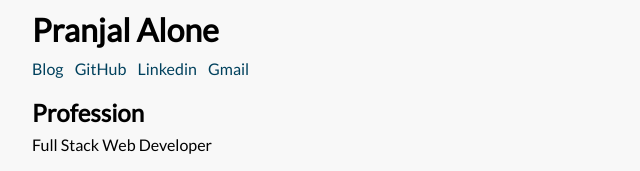
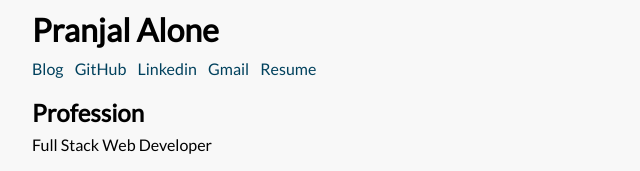
Before and after one commit to ppalone/ppalone.github.io, a plain HTML site: page index.html in a window 1280 px wide. Shown: the top 171 px of the page, 224-864 px from the left. Drawn offline with Linux system fonts and the light colour scheme; no server answers.

Commit message:
add resume link

```diff
--- a/index.html
+++ b/index.html
@@ -17,6 +17,7 @@
         <a href="https://github.com/ppalone">GitHub</a>
         <a href="https://www.linkedin.com/in/ppalone/">Linkedin</a>
         <a href="mailto:pranjalalone@gmail.com">Gmail</a>
+        <a href="https://resume.ppalone.me">Resume</a>
       </div>
     </header>
 
```
